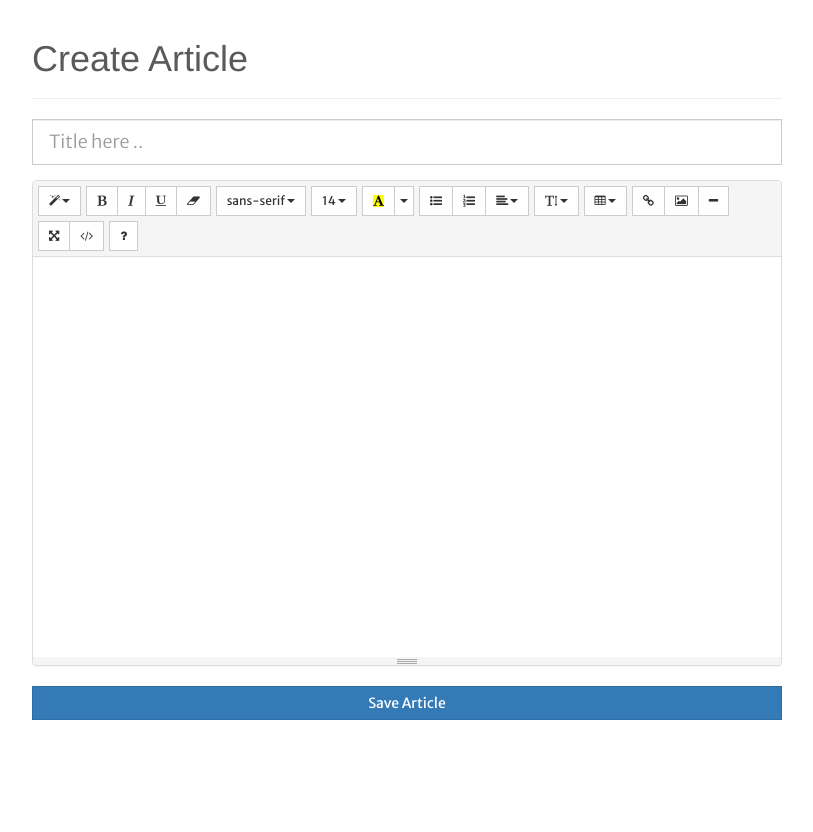
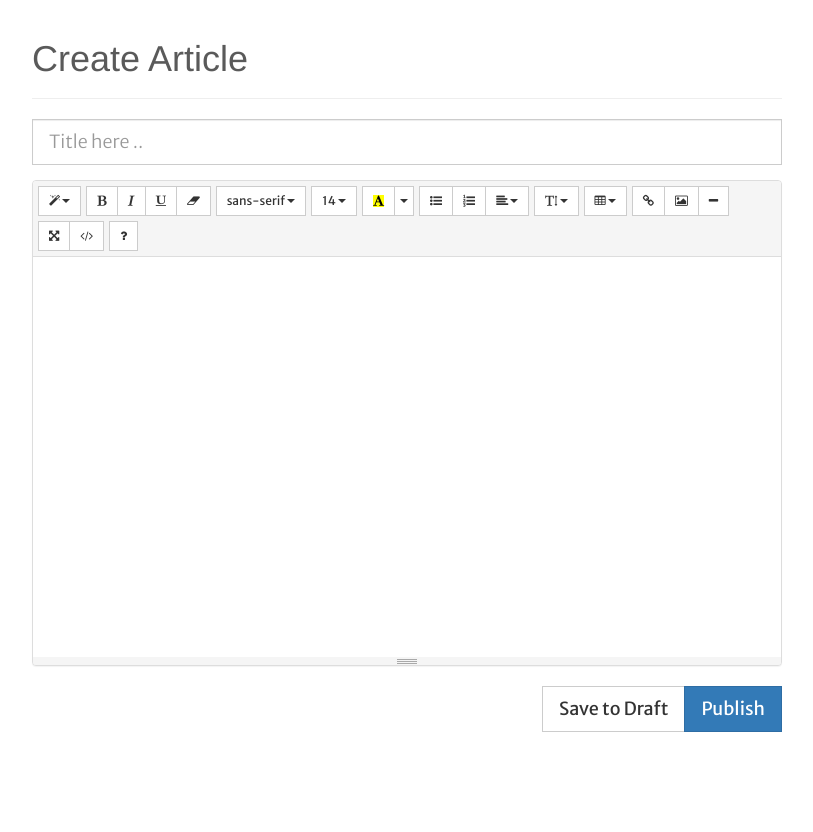
Before and after one commit to tsara27/rails-blog, a Rails app: page /articles/new in a window 1280 px wide. Shown: the part 51-883 px from the top of the page, without its empty margins (233-1046 px from the left). Before the commit the page ends 771 px from the top, so only its background shows below. Run offline with Rails 7, Linux system fonts and the light colour scheme; the visitor is signed in with stand-in values (Sample User, id 1); style sheets or scripts are compiled from the project's sources; parts of the project's set-up code (start-up, migrations or seed data) failed here and were passed over; some libraries are stand-ins or nearby versions.

Commit message:
add drafts

```diff
--- a/app/controllers/articles_controller.rb
+++ b/app/controllers/articles_controller.rb
@@ -36,10 +36,24 @@ class ArticlesController < ApplicationController
       @article = current_user.articles.build(article_params)
       @article.slug = "#{to_slug(params[:article][:title])}-#{randomString(6)}"
 
-      if @article.save
-          redirect_to @article
+      if params[:publish]
+        @article.published = 1
       else
-          render 'new'
+        @article.published = 0
+      end
+
+      respond_to do |format|
+        if @article.save
+          @saved = true
+          format.html { redirect_to @article }
+          format.js
+          format.json { @article }
+        else
+          @saved = false
+          format.html { redirect_to 'new' }
+          format.js
+          format.json { @article }
+        end
       end
   end
 
--- a/app/views/articles/_form.html.erb
+++ b/app/views/articles/_form.html.erb
@@ -8,7 +8,7 @@
     </div>
 <% end %>
 
-<%= form_for @article do |f| %>
+<%= form_for @article, remote: true do |f| %>
     <div class="form-group">
         <%= f.text_field :title, class: 'form-control input-lg', placeholder: 'Title here ..' %>
     </div>
@@ -16,7 +16,17 @@
     <div class="form-group">
         <%= f.text_area :content, class: 'summernote', style: 'height: 250px' %>
     </div>
-    <p>
-        <%= f.submit 'Save Article', class: 'btn btn-primary btn-block' %>
-    </p>
+
+    <div class="row">
+      <div class="col-md-6">
+
+      </div>
+      <div class="col-md-6">
+        <div class="btn-group pull-right" role="group">
+          <%= f.submit 'Save to Draft', class: 'btn btn-default btn-lg', name: "draft" %>
+          <%= f.submit 'Publish', class: 'btn btn-primary btn-lg', name: "publish" %>
+        </div>
+      </div>
+    </div>
+
 <% end %>
--- a/app/views/articles/index.html.erb
+++ b/app/views/articles/index.html.erb
@@ -7,7 +7,7 @@
               </h1>
             </header>
             <% @articles.each do |item| %>
-              <%= render 'partials/article_list',item: item %>
+              <%= render 'partials/article_list',item: item if item.published? %>
             <% end %>
 
             <%= will_paginate @articles %>
--- /dev/null
+++ b/db/migrate/20151016003733_add_published_to_article.rb
@@ -0,0 +1,5 @@
+class AddPublishedToArticle < ActiveRecord::Migration
+  def change
+    add_column :articles, :published, :boolean
+  end
+end
```
Also changed, not shown: app/views/articles/create.js.erb (added, +10 -0 lines), db/schema.rb.
